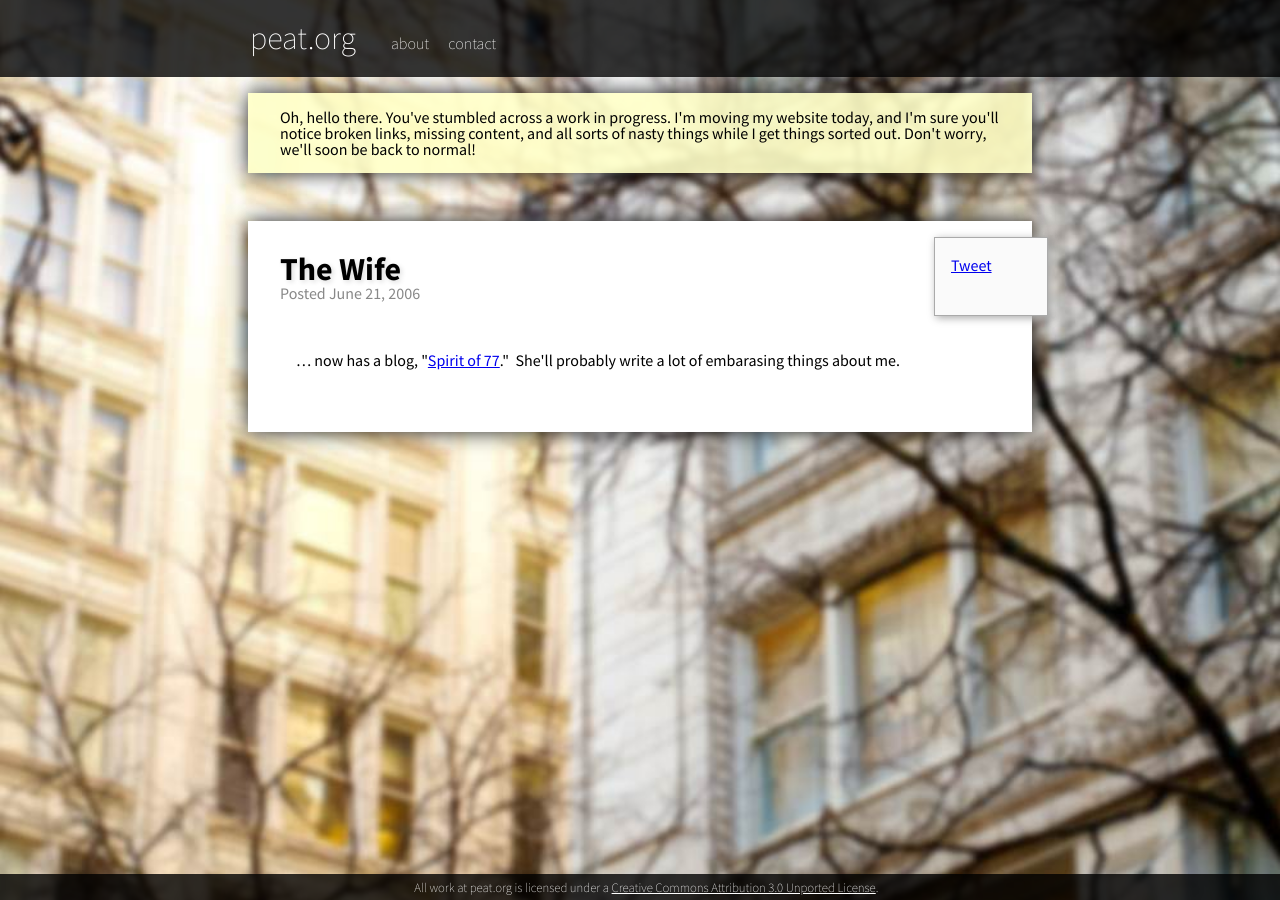
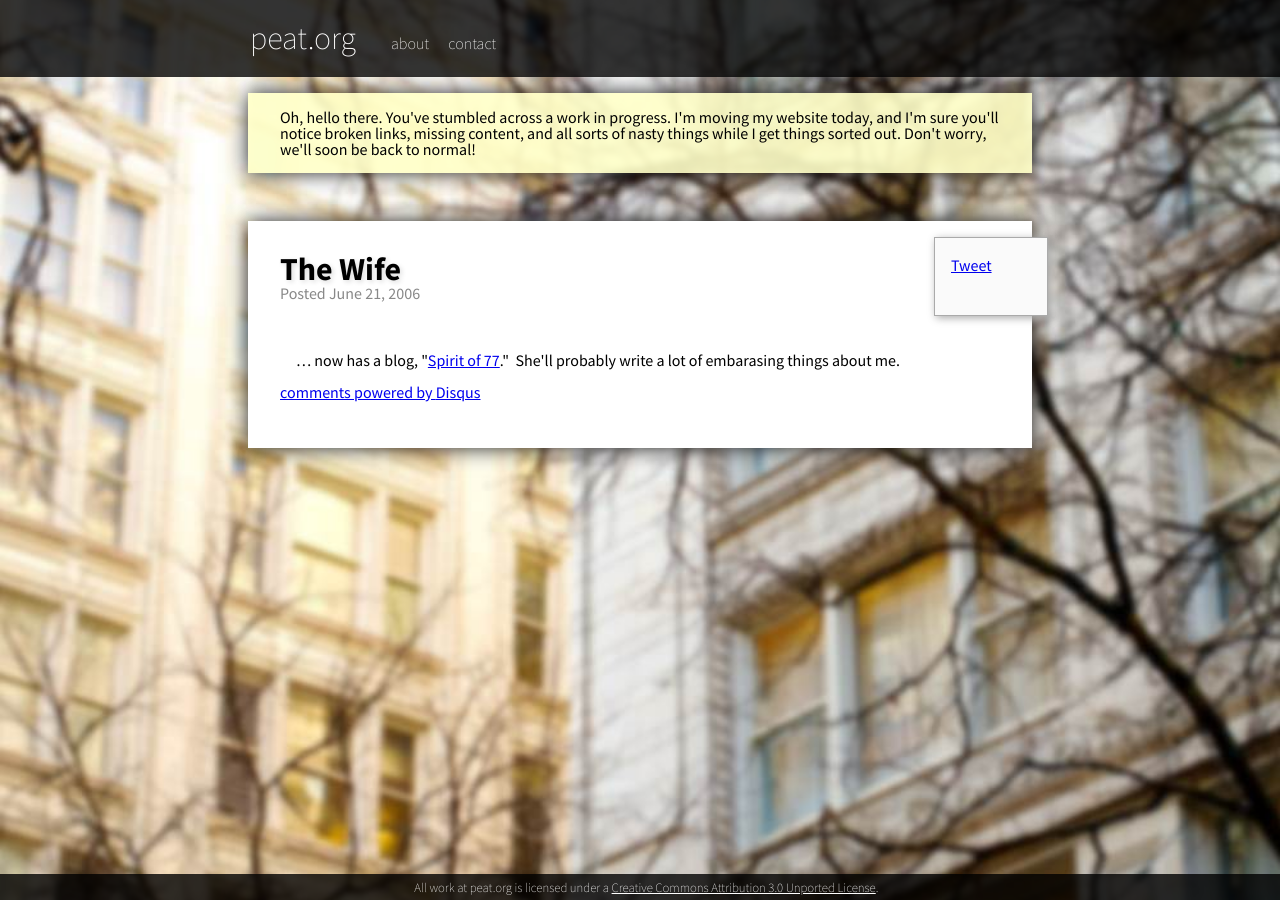
Before and after one commit to peat/pdo, a Jekyll site: the page built from _posts/2006-06-21-the-wife.md, in a window 1280 px wide. Built offline with Jekyll 4.4.1, drawn with Linux system fonts in a browser that asks for light colours; comment, search, counter and statistics services are not loaded; some of the changed lines change nothing that is shown.

Commit message:
adding disqus

```diff
--- a/_layouts/post.html
+++ b/_layouts/post.html
@@ -6,9 +6,9 @@
   <ul>
     <li><a href="https://twitter.com/share" class="twitter-share-button" data-via="peat">Tweet</a></li>
     <li><div class="fb-like" data-send="false" data-layout="button_count" data-width="150" data-show-faces="false" data-action="like"></div></li>
+    <li><div class="g-plusone" data-size="medium" data-width="150"></div></li>
   </ul>
 
-  <script>!function(d,s,id){var js,fjs=d.getElementsByTagName(s)[0];if(!d.getElementById(id)){js=d.createElement(s);js.id=id;js.src="//platform.twitter.com/widgets.js";fjs.parentNode.insertBefore(js,fjs);}}(document,"script","twitter-wjs");</script>
 </div>
 
 <article>
@@ -22,3 +22,30 @@
 
   {{content}}
 </article>
+
+<div id="disqus_thread"></div>
+<script type="text/javascript">
+  /* * * CONFIGURATION VARIABLES: EDIT BEFORE PASTING INTO YOUR WEBPAGE * * */
+  var disqus_shortname = 'peatdotorg'; // required: replace example with your forum shortname
+  var disqus_url = "http://peat.org{{ page.url }}";
+  var disqus_title = "{{ page.title | escape }}";
+
+  /* * * DON'T EDIT BELOW THIS LINE * * */
+  (function() {
+    var dsq = document.createElement('script'); dsq.type = 'text/javascript'; dsq.async = true;
+    dsq.src = 'http://' + disqus_shortname + '.disqus.com/embed.js';
+    (document.getElementsByTagName('head')[0] || document.getElementsByTagName('body')[0]).appendChild(dsq);
+  })();
+</script>
+<noscript>Please enable JavaScript to view the <a href="http://disqus.com/?ref_noscript">comments powered by Disqus.</a></noscript>
+<a href="http://disqus.com" class="dsq-brlink">comments powered by <span class="logo-disqus">Disqus</span></a>
+
+
+
+<!-- share JS -->
+
+<!-- g+ -->
+<script type="text/javascript">(function() { var po = document.createElement('script'); po.type = 'text/javascript'; po.async = true; po.src = 'https://apis.google.com/js/plusone.js'; var s = document.getElementsByTagName('script')[0]; s.parentNode.insertBefore(po, s); })();</script>
+
+<!-- fb -->
+<script>!function(d,s,id){var js,fjs=d.getElementsByTagName(s)[0];if(!d.getElementById(id)){js=d.createElement(s);js.id=id;js.src="//platform.twitter.com/widgets.js";fjs.parentNode.insertBefore(js,fjs);}}(document,"script","twitter-wjs");</script>
```
